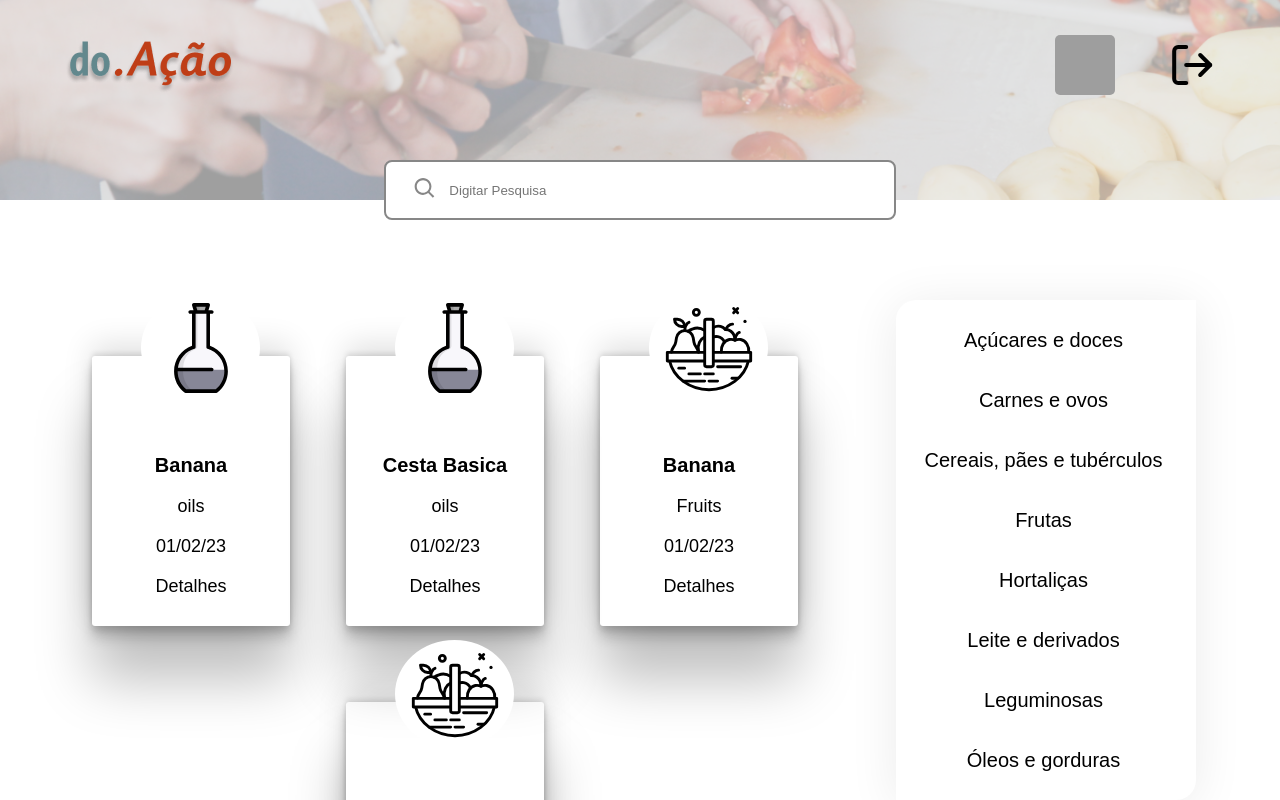
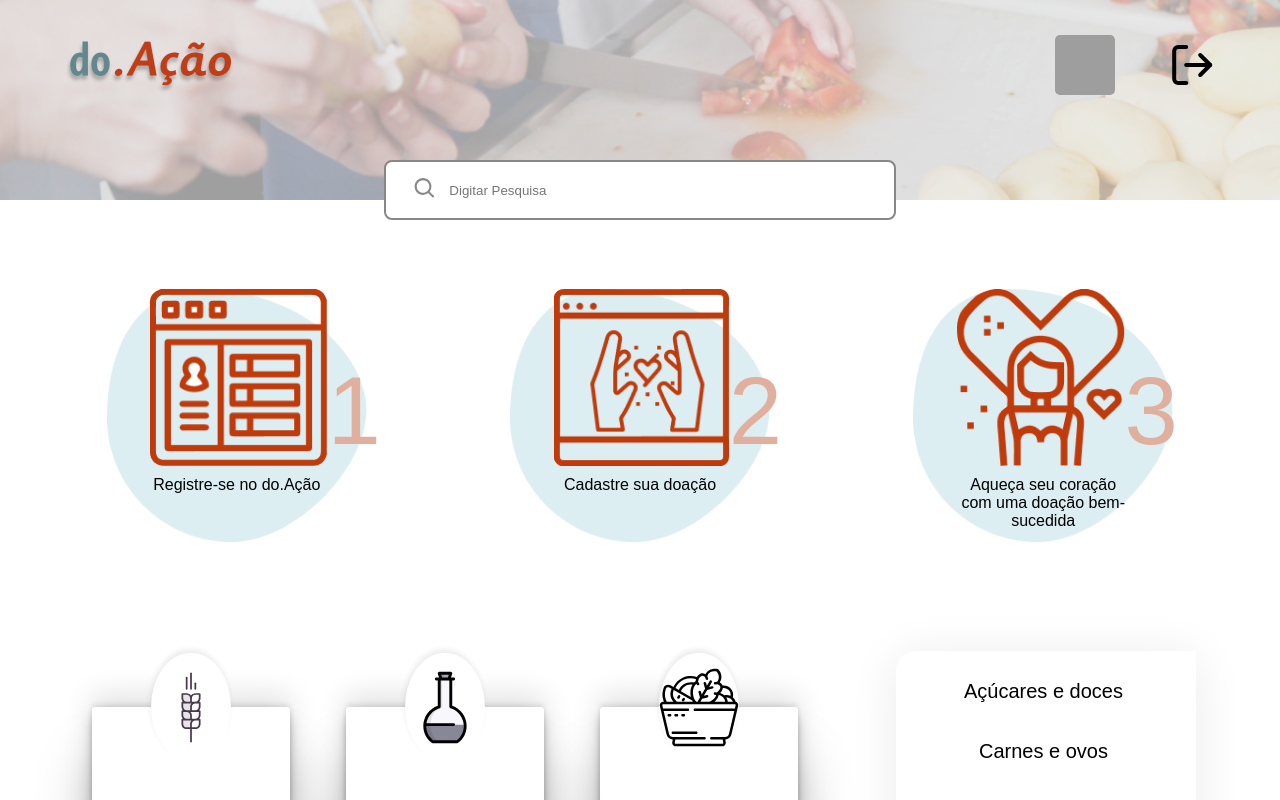
Before and after one commit to project-lets-cook/frontend, a React (Vite) app: page /DashboardDonor in a window 1280 px wide. Shown: the top 800 px of the page. Built offline with nearby package versions, Linux system fonts and the light colour scheme; grey boxes are pictures that could not be loaded.

Commit message:
feat/organization Dashboard

```diff
--- a/src/Components/BaseTypography/style.ts
+++ b/src/Components/BaseTypography/style.ts
@@ -2,7 +2,7 @@ import styled, { css } from "styled-components";
 import { BaseTypography } from ".";
 
 interface IStyledTypography {
-  classText:"Heading" | "Heading1"| "Heading2" | "Heading3" | "Heading4" |  "Body" | "Body600" | "Caption" | "label"
+  classText: "Heading" | "Heading1" | "Heading2" | "Heading3" | "Heading4" | "Body" | "Body600" | "Caption" | "label" | "special"
 }
 
 export const StyledTypography = styled(BaseTypography)`
@@ -58,6 +58,12 @@ export const StyledTypography = styled(BaseTypography)`
         font-weight: 500;
         text-align: left;
         `;
+      case "special":
+        return css`
+        font-size: 96px;
+        font-weight: 500;
+        text-align: left;
+        `;
     }
   }}
 `;
--- a/src/Components/Card/Image/index.tsx
+++ b/src/Components/Card/Image/index.tsx
@@ -1,13 +1,13 @@
 import { StyledImageCards } from "./styles"
 import Cereals from "../../../assets/icons/Cereals.svg"
-import fruits from "../../../assets/icons/fruits.svg"
+import Fruits from "../../../assets/icons/fruits.svg"
 import Vegetables from "../../../assets/icons/Vegetables.svg"
 import MeatAndEggs from "../../../assets/icons/MeatAndEggs.svg"
 import Milk from "../../../assets/icons/Milk.png"
 import oils from "../../../assets/icons/oils.svg"
 
 interface icategory {
-  category: "Cereals" | "Vegetables" | "Fruits" | "MeatAndEggs" | "Milk" | "oils" | "sugars"
+  category: string;
 }
 
 export const ImageCards = ({ category }: icategory) => {
@@ -16,7 +16,7 @@ export const ImageCards = ({ category }: icategory) => {
     <StyledImageCards>
       {category === "Cereals" && < img src={Cereals} alt={category} />}
       {category === "Vegetables" && <img src={Vegetables} alt={category} />}
-      {category === "Fruits" && <img src={fruits} alt={category} />}
+      {category === "Fruits" && <img src={Fruits} alt={category} />}
       {category === "MeatAndEggs" && <img src={MeatAndEggs} alt={category} />}
       {category === "Milk" && <img src={Milk} alt={category} />}
       {category === "oils" && <img src={oils} alt={category} />}
--- a/src/Components/Card/Image/styles.ts
+++ b/src/Components/Card/Image/styles.ts
@@ -2,16 +2,17 @@ import styled from "styled-components";
 
 export const StyledImageCards = styled.figure`
     background-color: var(--color-grey50);
-    width: 60%;
+    width: 40%;
     height:40%;
     position: absolute;
-    top: -23%;
-    left: +25%;
+    top: -20%;
+    left: +30%;
     border-radius: 50%;
     border: 3px solid var(--color-grey50);
     display: flex;
     justify-content: center;
     align-items: center;
+    box-shadow: -1px -4px 5px 0px rgba(0,0,0,0.07);
      img {
     transition: ease-in  0.5s;
     max-height: 90%;
--- /dev/null
+++ b/src/Components/CardInformation/index.tsx
@@ -0,0 +1,20 @@
+import { StyledTypography } from "../BaseTypography/style"
+import { StyledCardInformation } from "./styles"
+
+interface ICardInformation {
+  img: string;
+  value: string;
+  text: string;
+}
+export const CardInformation = ({ img, value, text }: ICardInformation) => {
+
+  return (
+    <StyledCardInformation>
+      <div>
+        <img src={img} alt={text} />
+        <StyledTypography classText="special" tag="h2">{value}</StyledTypography>
+      </div>
+      <StyledTypography classText="Caption" tag="p">{text}</StyledTypography>
+    </StyledCardInformation>
+  )
+}
--- /dev/null
+++ b/src/Components/CardInformation/styles.ts
@@ -0,0 +1,35 @@
+import pas from "../../assets/icons/pas.png"
+import styled from "styled-components";
+
+export const StyledCardInformation = styled.div`
+    width: 30%;
+    flex-direction: column;
+    background-image: url(${pas});
+    background-position: center;
+    background-repeat: no-repeat;
+    background-size: contain;
+    display: flex;
+    align-items: center;
+    flex-direction: column;
+    justify-content: flex-start;
+    gap: 10px;
+    div{
+        width:50%;
+        height: 70%;
+        display: flex;
+        align-items: flex-end;
+        justify-content: flex-start;
+    }
+    h2{
+        color:var(--color-grey60) ;
+    }
+    img{
+        height: 100%;
+    }
+    p{
+        text-align: center;
+        width:50%;
+        overflow-wrap: break-word;
+    }
+
+`
--- a/src/Styles/GlobalStyles.ts
+++ b/src/Styles/GlobalStyles.ts
@@ -15,8 +15,9 @@ export const Global = createGlobalStyle`
   --color-grey900: #151515;
   --color-grey300: #878787;
   --color-grey100: #F3F3F3;
+  --color-grey50: #FFFFFF;
   --color-grey40: rgb(227,227,227,0.7);
-  --color-grey50: #FFFFFF;
+  --color-grey60: #E1AF9D;
   --color-shadow: #00000015;
   --color-menu-effect: #842807;
 }
--- a/src/pages/DashboardDonor/index.tsx
+++ b/src/pages/DashboardDonor/index.tsx
@@ -1,9 +1,24 @@
 import { Card } from "../../Components/Card"
+import { CardInformation } from "../../Components/CardInformation"
 import { CategoriesMenu } from "../../Components/CategoriesMenu"
 import { Header } from "../../Components/Header"
 import { aliments } from "../../services/base"
 import { StyledDashboardDonor } from "./styled"
+import register from "../../assets/icons/register.png"
+import donate from "../../assets/icons/donate.png"
+import warm from "../../assets/icons/warm.png"
 
+interface IElement {
+  userId: number;
+  img: string;
+  title: string;
+  category: string;
+  validation: string;
+  descripition: string;
+  amounts: string;
+  address: string;
+  id: number;
+}
 
 export const DashboardDonor = () => {
 
@@ -11,12 +26,14 @@ export const DashboardDonor = () => {
     <StyledDashboardDonor>
       <Header />
       <section className="container">
-
+        <CardInformation img={register} value="1" text="Registre-se no do.Ação" />
+        <CardInformation img={donate} value="2" text="Cadastre sua doação" />
+        <CardInformation img={warm} value="3" text="Aqueça seu coração com uma doação bem-sucedida" />
       </section>
       <section className="container">
         <ul>
           {
-            aliments.map((element) =>
+            aliments.map((element: IElement) =>
               <Card element={element} key={element.id} />)
           }
         </ul>
--- a/src/pages/DashboardDonor/styled.ts
+++ b/src/pages/DashboardDonor/styled.ts
@@ -5,11 +5,12 @@ export const StyledDashboardDonor = styled.main`
  height: 100%;
     .container{
         margin: 0 auto;
-     margin-top: 40px;
+        margin-top: 89px;
         width:90%;
         display: flex;
         justify-content: space-between;
     }
+
     ul{
         width: 70%;
         display: flex;
--- a/src/services/base.ts
+++ b/src/services/base.ts
@@ -2,10 +2,10 @@ export const aliments = [
   {
     userId: 1,
     img: "Frutas",
-    title: "Banana",
-    category: "oils",
+    title: "Cereals",
+    category: "Cereals",
     validation: "01/02/23",
-    descripition: "Docao de uma remeça de Bananas quase vencisdas",
+    descripition: "Docao de uma remeça de Cereals quase vencisdas",
     amounts: "51",
     address: "rua x",
     id: 1,
@@ -23,11 +23,11 @@ export const aliments = [
   },
   {
     userId: 1,
-    img: "Frutas",
-    title: "Banana",
-    category: "Fruits",
+    img: "Vegetables",
+    title: "Vegetables",
+    category: "Vegetables",
     validation: "01/02/23",
-    descripition: "Docao de uma remeça de Bananas quase vencisdas",
+    descripition: "Docao de uma remeça de Vegetables quase vencisdas",
     amounts: "51",
     address: "rua x",
     id: 4,
@@ -36,11 +36,33 @@ export const aliments = [
     userId: 1,
     img: "CestaBasica",
     title: "Cesta Basica",
-    category: "Fruits",
+    category: "Milk",
     validation: "01/02/23",
     descripition: "Docao de uma remeça de Maçã quase vencisdas",
     amounts: "51",
     address: "rua x",
     id: 5,
   },
+  {
+    userId: 1,
+    img: "Vegetables",
+    title: "Vegetables",
+    category: "Vegetables",
+    validation: "01/02/23",
+    descripition: "Docao de uma remeça de Vegetables quase vencisdas",
+    amounts: "51",
+    address: "rua x",
+    id: 6,
+  },
+  {
+    userId: 1,
+    img: "CestaBasica",
+    title: "MeatAndEggs Basica",
+    category: "MeatAndEggs",
+    validation: "01/02/23",
+    descripition: "Docao de uma remeça de Maçã quase vencisdas",
+    amounts: "51",
+    address: "rua x",
+    id: 7,
+  },
 ];
```
Also changed, not shown: src/Components/Card copy/index.tsx (deleted, +0 -28 lines), src/Components/Card copy/styles.ts (deleted, +0 -110 lines), src/Components/Card/index.tsx (+15 -2 lines), src/assets/icons/pas.png (added). Lines whose indentation alone changed are shown as unchanged.
